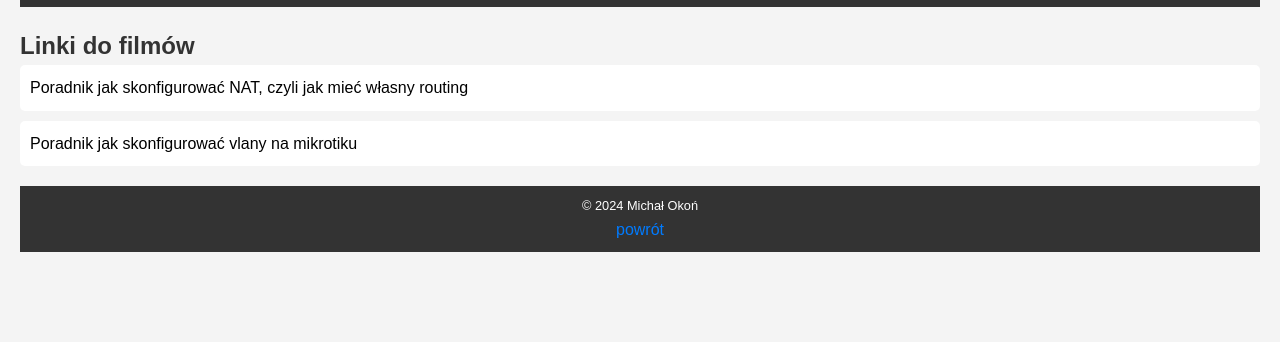
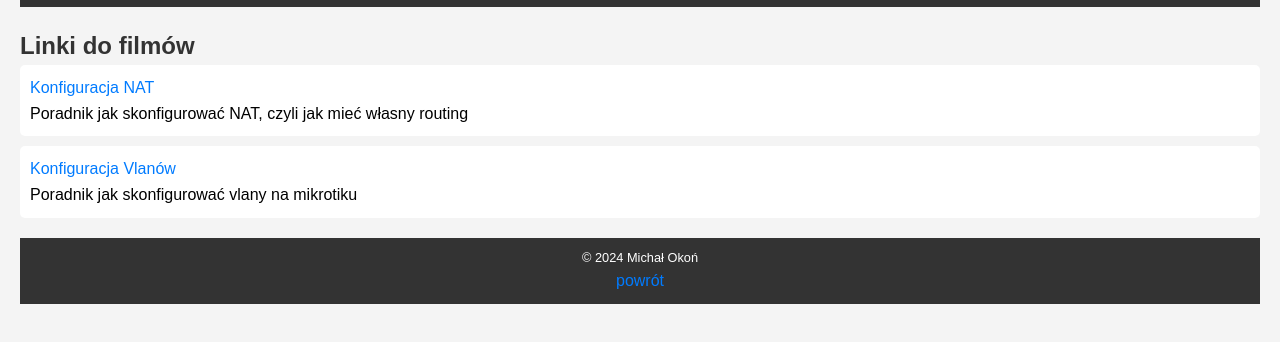
Before and after one commit to Michu2020o/inf, a plain HTML site: page inf/mikrotik.html in a window 1280 px wide. Shown: the part 110-452 px from the top of the page. Drawn offline with Linux system fonts and the light colour scheme.

Commit message:
Update mikrotik.html

```diff
--- a/inf/mikrotik.html
+++ b/inf/mikrotik.html
@@ -16,11 +16,11 @@
     <h2>Linki do filmów</h2>
     <ul>
       <li>
-        <a href="https://youtu.be/jGKVYoGF1QQ" target="_blank"></a>
+        <a href="https://youtu.be/jGKVYoGF1QQ" target="_blank">Konfiguracja NAT</a>
         <p>Poradnik jak skonfigurować NAT, czyli jak mieć własny routing</p>
       </li>
       <li>
-        <a href="temp_video.html"></a>
+        <a href="temp_video.html">Konfiguracja Vlanów</a>
         <p>Poradnik jak skonfigurować vlany na mikrotiku</p>
       </li>
     </ul>
```
